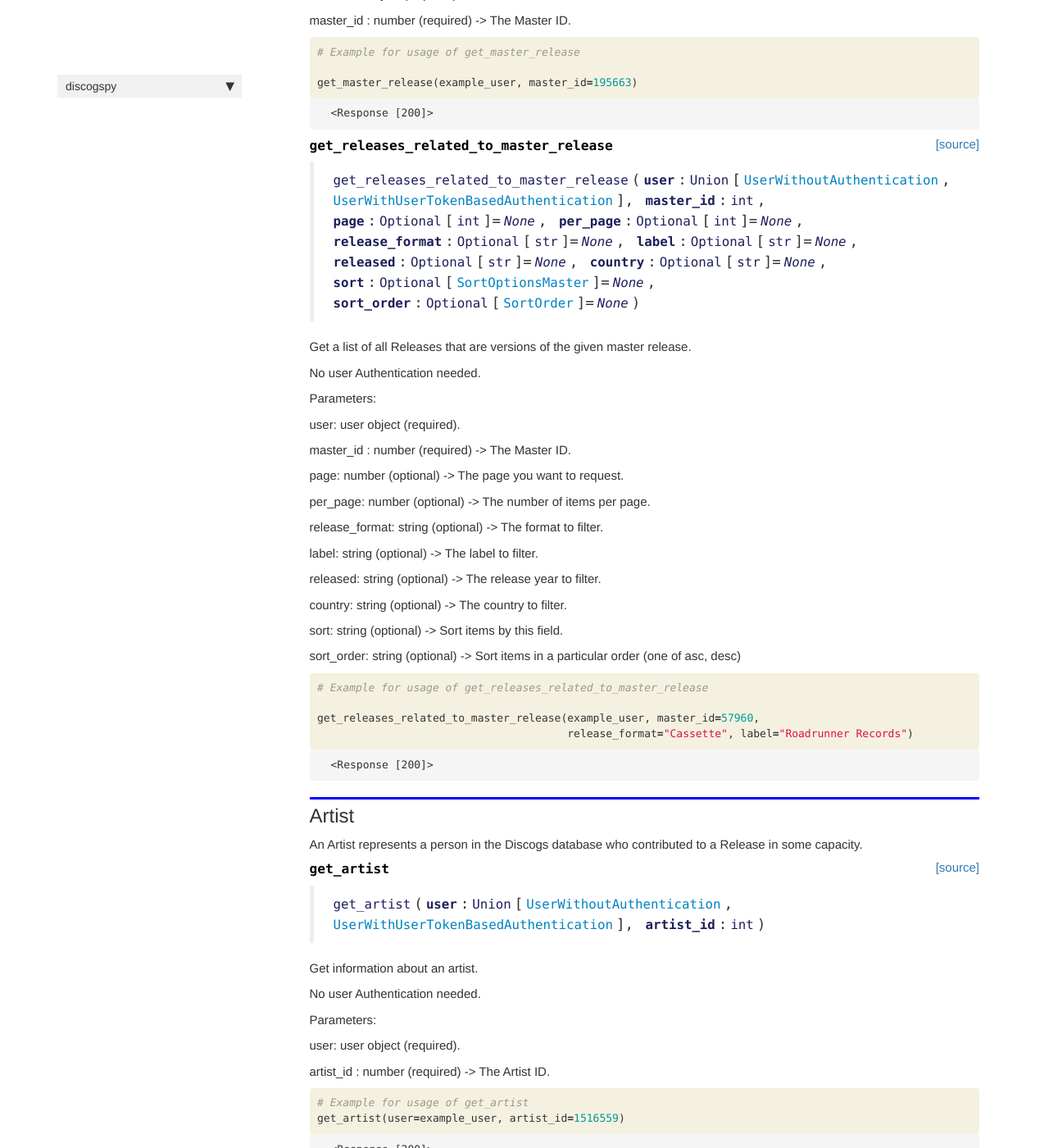
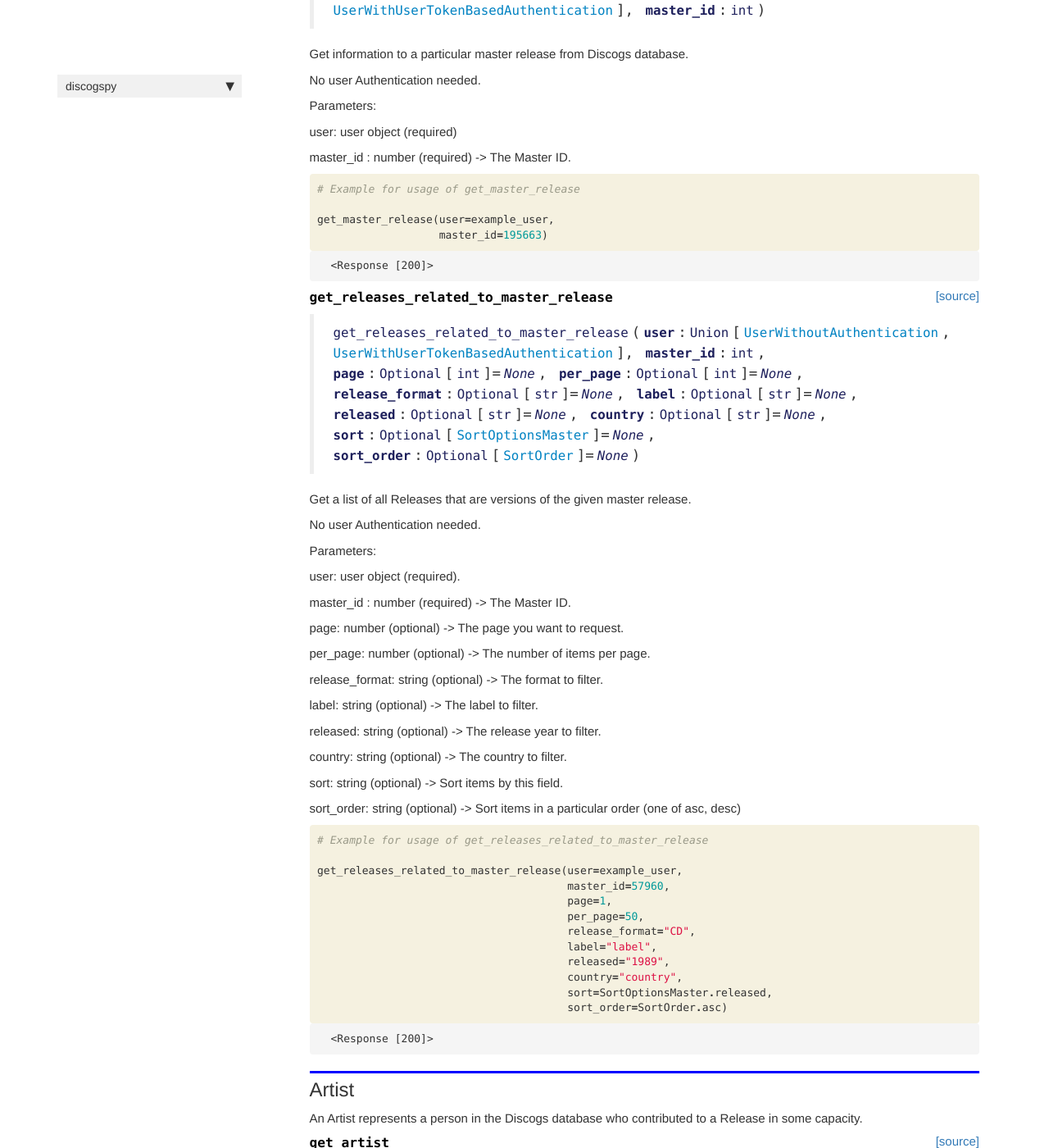
Before and after one commit to cpow-89/discogspy, a Jekyll site: the page built from docs/core.rq_database.html, in a window 1280 px wide and 1400 px high, scrolled down 3269 px. Shown: the whole window at 82% size. Built offline with Jekyll 4.4.1, drawn with Linux system fonts in a browser that asks for light colours; nearby versions of some CDN libraries; comment, search, counter and statistics services are not loaded.

Commit message:
update formatation

```diff
--- a/docs/core.rq_database.html
+++ b/docs/core.rq_database.html
@@ -70,7 +70,9 @@ summary: "Core.rq_database is a collection of function wrappers around the Disco
 <div class="inner_cell">
     <div class="input_area">
 <div class=" highlight hl-ipython3"><pre><span></span><span class="c1"># Example for usage of get_releases</span>
-<span class="n">get_release</span><span class="p">(</span><span class="n">user</span><span class="o">=</span><span class="n">example_user</span><span class="p">,</span> <span class="n">release_id</span><span class="o">=</span><span class="mi">6067651</span><span class="p">,</span> <span class="n">curr_abbr</span><span class="o">=</span><span class="n">CurrAbbr</span><span class="o">.</span><span class="n">EUR</span><span class="p">)</span>
+<span class="n">get_release</span><span class="p">(</span><span class="n">user</span><span class="o">=</span><span class="n">example_user</span><span class="p">,</span>
+            <span class="n">release_id</span><span class="o">=</span><span class="mi">6067651</span><span class="p">,</span>
+            <span class="n">curr_abbr</span><span class="o">=</span><span class="n">CurrAbbr</span><span class="o">.</span><span class="n">EUR</span><span class="p">)</span>
 </pre></div>
 
     </div>
@@ -131,7 +133,9 @@ summary: "Core.rq_database is a collection of function wrappers around the Disco
 <div class="inner_cell">
     <div class="input_area">
 <div class=" highlight hl-ipython3"><pre><span></span><span class="c1"># Example for usage of get_user_release_rating</span>
-<span class="n">get_user_release_rating</span><span class="p">(</span><span class="n">user</span><span class="o">=</span><span class="n">example_user</span><span class="p">,</span> <span class="n">release_id</span><span class="o">=</span><span class="mi">9453891</span><span class="p">,</span> <span class="n">username</span><span class="o">=</span><span class="s2">&quot;darkwolf&quot;</span><span class="p">)</span>
+<span class="n">get_user_release_rating</span><span class="p">(</span><span class="n">user</span><span class="o">=</span><span class="n">example_user</span><span class="p">,</span>
+                        <span class="n">release_id</span><span class="o">=</span><span class="mi">9453891</span><span class="p">,</span>
+                        <span class="n">username</span><span class="o">=</span><span class="s2">&quot;darkwolf&quot;</span><span class="p">)</span>
 </pre></div>
 
     </div>
@@ -196,8 +200,10 @@ If there is no rating, it will create one.</p>
     <div class="input_area">
 <div class=" highlight hl-ipython3"><pre><span></span><span class="c1"># Example for usage of update_user_release_rating</span>
 
-<span class="n">update_user_release_rating</span><span class="p">(</span><span class="n">example_user</span><span class="p">,</span> <span class="n">release_id</span><span class="o">=</span><span class="mi">10361797</span><span class="p">,</span>
-                           <span class="n">username</span><span class="o">=</span><span class="s2">&quot;discogspy&quot;</span><span class="p">,</span> <span class="n">rating</span><span class="o">=</span><span class="mi">5</span><span class="p">)</span>
+<span class="n">update_user_release_rating</span><span class="p">(</span><span class="n">user</span><span class="o">=</span><span class="n">example_user</span><span class="p">,</span>
+                           <span class="n">release_id</span><span class="o">=</span><span class="mi">10361797</span><span class="p">,</span>
+                           <span class="n">username</span><span class="o">=</span><span class="s2">&quot;discogspy&quot;</span><span class="p">,</span>
+                           <span class="n">rating</span><span class="o">=</span><span class="mi">5</span><span class="p">)</span>
 </pre></div>
 
     </div>
@@ -259,7 +265,9 @@ If there is no rating, it will create one.</p>
     <div class="input_area">
 <div class=" highlight hl-ipython3"><pre><span></span><span class="c1"># Example for usage of delete_user_release_rating</span>
 
-<span class="n">delete_user_release_rating</span><span class="p">(</span><span class="n">example_user</span><span class="p">,</span> <span class="n">release_id</span><span class="o">=</span><span class="mi">10361797</span><span class="p">,</span> <span class="n">username</span><span class="o">=</span><span class="s2">&quot;discogspy&quot;</span><span class="p">)</span>
+<span class="n">delete_user_release_rating</span><span class="p">(</span><span class="n">user</span><span class="o">=</span><span class="n">example_user</span><span class="p">,</span>
+                           <span class="n">release_id</span><span class="o">=</span><span class="mi">10361797</span><span class="p">,</span>
+                           <span class="n">username</span><span class="o">=</span><span class="s2">&quot;discogspy&quot;</span><span class="p">)</span>
 </pre></div>
 
     </div>
@@ -322,7 +330,8 @@ the total number of user ratings for a given release.</p>
     <div class="input_area">
 <div class=" highlight hl-ipython3"><pre><span></span><span class="c1"># Example for usage of get_community_release_rating</span>
 
-<span class="n">get_community_release_rating</span><span class="p">(</span><span class="n">example_user</span><span class="p">,</span> <span class="n">release_id</span><span class="o">=</span><span class="mi">1995816</span><span class="p">)</span>
+<span class="n">get_community_release_rating</span><span class="p">(</span><span class="n">user</span><span class="o">=</span><span class="n">example_user</span><span class="p">,</span>
+                             <span class="n">release_id</span><span class="o">=</span><span class="mi">1995816</span><span class="p">)</span>
 </pre></div>
 
     </div>
@@ -389,7 +398,8 @@ the total number of user ratings for a given release.</p>
     <div class="input_area">
 <div class=" highlight hl-ipython3"><pre><span></span><span class="c1"># Example for usage of get_master_release</span>
 
-<span class="n">get_master_release</span><span class="p">(</span><span class="n">example_user</span><span class="p">,</span> <span class="n">master_id</span><span class="o">=</span><span class="mi">195663</span><span class="p">)</span>
+<span class="n">get_master_release</span><span class="p">(</span><span class="n">user</span><span class="o">=</span><span class="n">example_user</span><span class="p">,</span>
+                   <span class="n">master_id</span><span class="o">=</span><span class="mi">195663</span><span class="p">)</span>
 </pre></div>
 
     </div>
@@ -465,8 +475,16 @@ the total number of user ratings for a given release.</p>
     <div class="input_area">
 <div class=" highlight hl-ipython3"><pre><span></span><span class="c1"># Example for usage of get_releases_related_to_master_release</span>
 
-<span class="n">get_releases_related_to_master_release</span><span class="p">(</span><span class="n">example_user</span><span class="p">,</span> <span class="n">master_id</span><span class="o">=</span><span class="mi">57960</span><span class="p">,</span>
-                                       <span class="n">release_format</span><span class="o">=</span><span class="s2">&quot;Cassette&quot;</span><span class="p">,</span> <span class="n">label</span><span class="o">=</span><span class="s2">&quot;Roadrunner Records&quot;</span><span class="p">)</span>
+<span class="n">get_releases_related_to_master_release</span><span class="p">(</span><span class="n">user</span><span class="o">=</span><span class="n">example_user</span><span class="p">,</span>
+                                       <span class="n">master_id</span><span class="o">=</span><span class="mi">57960</span><span class="p">,</span>
+                                       <span class="n">page</span><span class="o">=</span><span class="mi">1</span><span class="p">,</span>
+                                       <span class="n">per_page</span><span class="o">=</span><span class="mi">50</span><span class="p">,</span>
+                                       <span class="n">release_format</span><span class="o">=</span><span class="s2">&quot;CD&quot;</span><span class="p">,</span>
+                                       <span class="n">label</span><span class="o">=</span><span class="s2">&quot;label&quot;</span><span class="p">,</span>
+                                       <span class="n">released</span><span class="o">=</span><span class="s2">&quot;1989&quot;</span><span class="p">,</span>
+                                       <span class="n">country</span><span class="o">=</span><span class="s2">&quot;country&quot;</span><span class="p">,</span>
+                                       <span class="n">sort</span><span class="o">=</span><span class="n">SortOptionsMaster</span><span class="o">.</span><span class="n">released</span><span class="p">,</span>
+                                       <span class="n">sort_order</span><span class="o">=</span><span class="n">SortOrder</span><span class="o">.</span><span class="n">asc</span><span class="p">)</span>
 </pre></div>
 
     </div>
@@ -532,7 +550,8 @@ the total number of user ratings for a given release.</p>
 <div class="inner_cell">
     <div class="input_area">
 <div class=" highlight hl-ipython3"><pre><span></span><span class="c1"># Example for usage of get_artist</span>
-<span class="n">get_artist</span><span class="p">(</span><span class="n">user</span><span class="o">=</span><span class="n">example_user</span><span class="p">,</span> <span class="n">artist_id</span><span class="o">=</span><span class="mi">1516559</span><span class="p">)</span>
+<span class="n">get_artist</span><span class="p">(</span><span class="n">user</span><span class="o">=</span><span class="n">example_user</span><span class="p">,</span>
+           <span class="n">artist_id</span><span class="o">=</span><span class="mi">1516559</span><span class="p">)</span>
 </pre></div>
 
     </div>
@@ -599,8 +618,12 @@ the total number of user ratings for a given release.</p>
 <div class="inner_cell">
     <div class="input_area">
 <div class=" highlight hl-ipython3"><pre><span></span><span class="c1"># Example for usage of get_artist_releases</span>
-<span class="n">get_artist_releases</span><span class="p">(</span><span class="n">user</span><span class="o">=</span><span class="n">example_user</span><span class="p">,</span> <span class="n">artist_id</span><span class="o">=</span><span class="mi">1516559</span><span class="p">,</span> <span class="n">page</span><span class="o">=</span><span class="mi">1</span><span class="p">,</span> <span class="n">per_page</span><span class="o">=</span><span class="mi">3</span><span class="p">,</span>
-                    <span class="n">sort</span><span class="o">=</span><span class="n">SortOptionsArtist</span><span class="o">.</span><span class="n">year</span><span class="p">,</span> <span class="n">sort_order</span><span class="o">=</span><span class="n">SortOrder</span><span class="o">.</span><span class="n">desc</span><span class="p">)</span>
+<span class="n">get_artist_releases</span><span class="p">(</span><span class="n">user</span><span class="o">=</span><span class="n">example_user</span><span class="p">,</span>
+                    <span class="n">artist_id</span><span class="o">=</span><span class="mi">1516559</span><span class="p">,</span>
+                    <span class="n">page</span><span class="o">=</span><span class="mi">1</span><span class="p">,</span>
+                    <span class="n">per_page</span><span class="o">=</span><span class="mi">3</span><span class="p">,</span>
+                    <span class="n">sort</span><span class="o">=</span><span class="n">SortOptionsArtist</span><span class="o">.</span><span class="n">year</span><span class="p">,</span>
+                    <span class="n">sort_order</span><span class="o">=</span><span class="n">SortOrder</span><span class="o">.</span><span class="n">desc</span><span class="p">)</span>
 </pre></div>
 
     </div>
@@ -666,7 +689,8 @@ the total number of user ratings for a given release.</p>
 <div class="inner_cell">
     <div class="input_area">
 <div class=" highlight hl-ipython3"><pre><span></span><span class="c1"># Example for usage of get_label</span>
-<span class="n">get_label</span><span class="p">(</span><span class="n">user</span><span class="o">=</span><span class="n">example_user</span><span class="p">,</span> <span class="n">label_id</span><span class="o">=</span><span class="mi">18263</span><span class="p">)</span>
+<span class="n">get_label</span><span class="p">(</span><span class="n">user</span><span class="o">=</span><span class="n">example_user</span><span class="p">,</span>
+          <span class="n">label_id</span><span class="o">=</span><span class="mi">18263</span><span class="p">)</span>
 </pre></div>
 
     </div>
@@ -733,8 +757,12 @@ the total number of user ratings for a given release.</p>
 <div class="inner_cell">
     <div class="input_area">
 <div class=" highlight hl-ipython3"><pre><span></span><span class="c1"># Example for usage of get_label_releases</span>
-<span class="n">get_label_releases</span><span class="p">(</span><span class="n">user</span><span class="o">=</span><span class="n">example_user</span><span class="p">,</span> <span class="n">label_id</span><span class="o">=</span><span class="mi">18263</span><span class="p">,</span> <span class="n">page</span><span class="o">=</span><span class="mi">1</span><span class="p">,</span> <span class="n">per_page</span><span class="o">=</span><span class="mi">3</span><span class="p">,</span>
-                   <span class="n">sort</span><span class="o">=</span><span class="n">SortOptionsLabel</span><span class="o">.</span><span class="n">year</span><span class="p">,</span> <span class="n">sort_order</span><span class="o">=</span><span class="n">SortOrder</span><span class="o">.</span><span class="n">desc</span><span class="p">)</span>
+<span class="n">get_label_releases</span><span class="p">(</span><span class="n">user</span><span class="o">=</span><span class="n">example_user</span><span class="p">,</span>
+                   <span class="n">label_id</span><span class="o">=</span><span class="mi">18263</span><span class="p">,</span>
+                   <span class="n">page</span><span class="o">=</span><span class="mi">1</span><span class="p">,</span>
+                   <span class="n">per_page</span><span class="o">=</span><span class="mi">3</span><span class="p">,</span>
+                   <span class="n">sort</span><span class="o">=</span><span class="n">SortOptionsLabel</span><span class="o">.</span><span class="n">year</span><span class="p">,</span>
+                   <span class="n">sort_order</span><span class="o">=</span><span class="n">SortOrder</span><span class="o">.</span><span class="n">desc</span><span class="p">)</span>
 </pre></div>
 
     </div>
```
Also changed, not shown: docs/core.discogs_user.html (+17 -18 lines), docs/core.rq_marketplace.html (+37 -13 lines), 3 other files.
